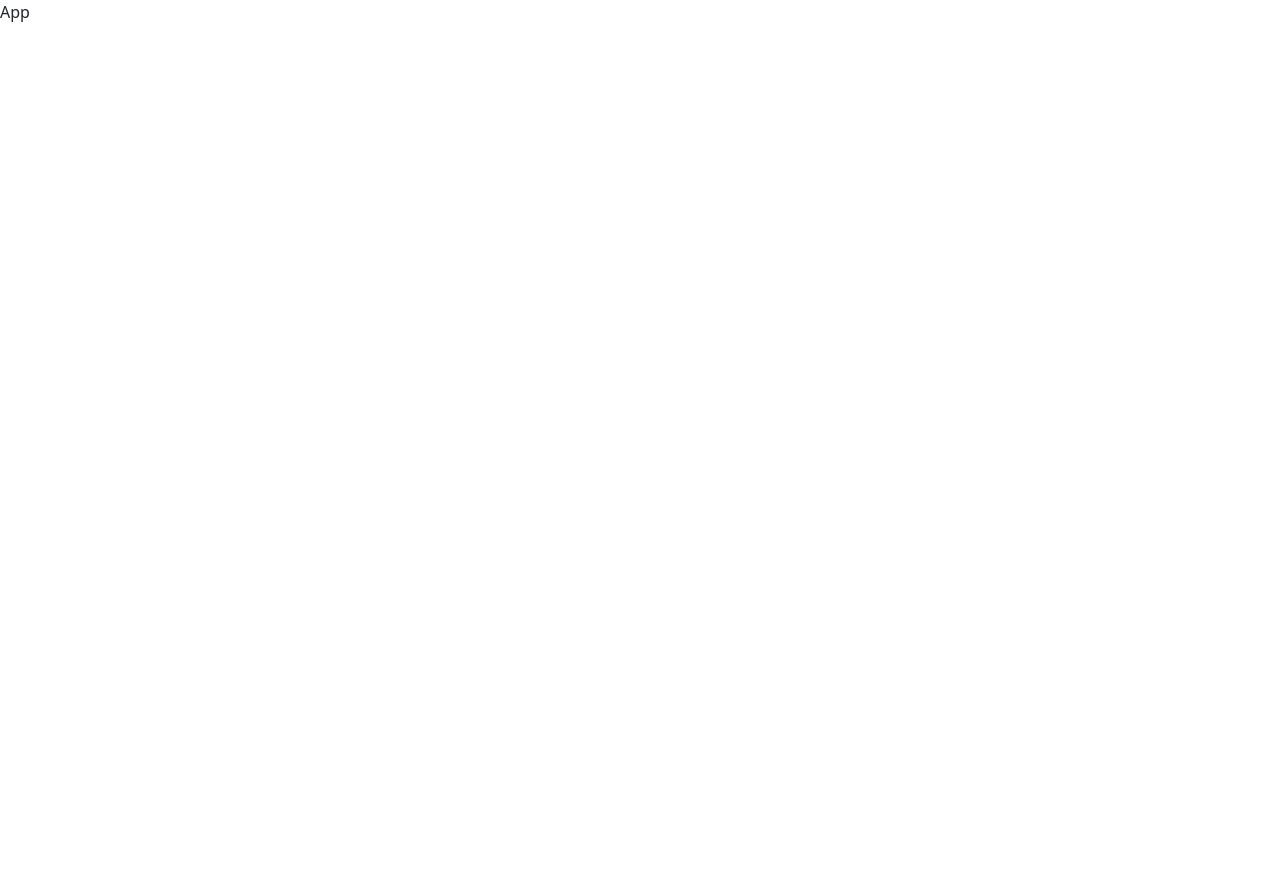
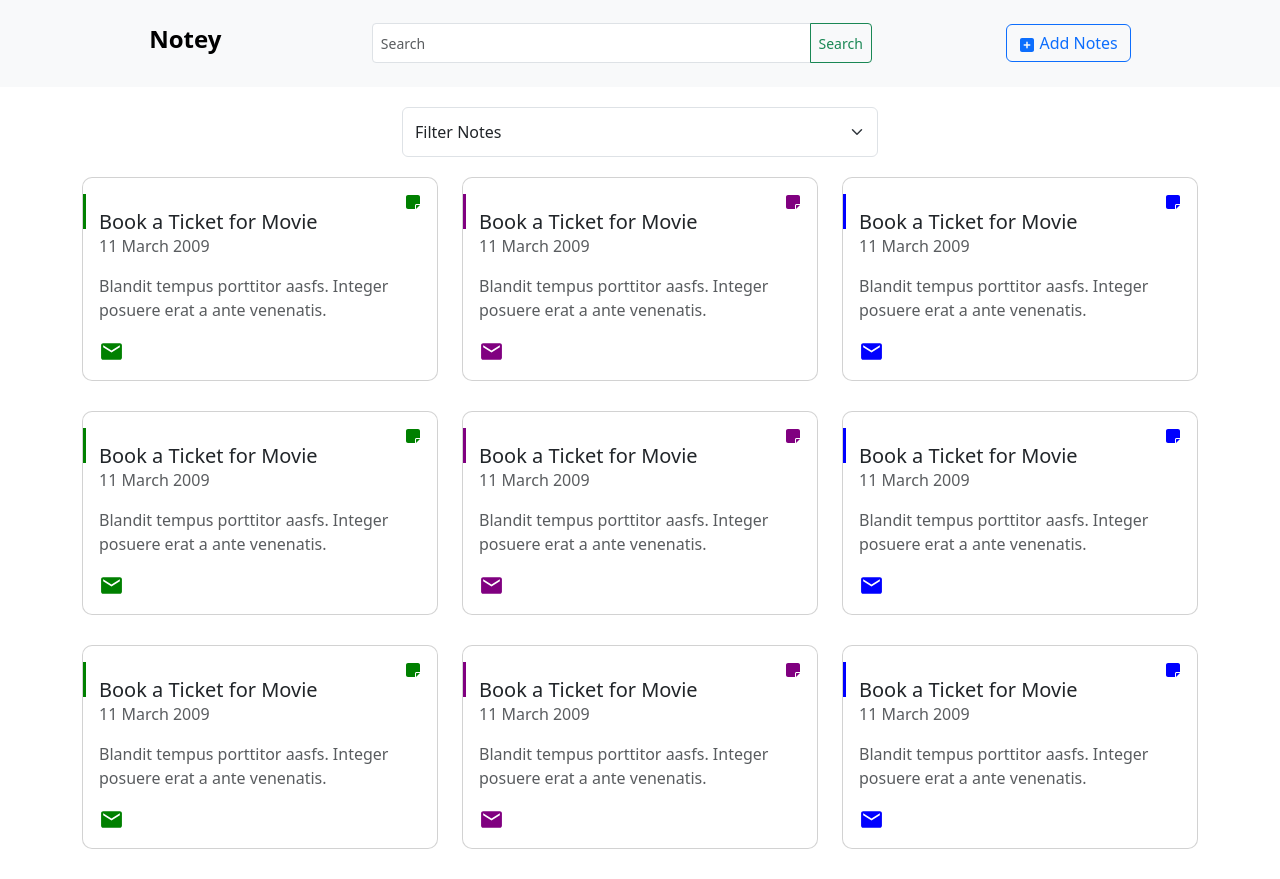
Before and after one commit to narayanan1208/notes-app, a React (Vite) app in the folder frontend/: page / in a window 1280 px wide. Before the commit the page ends 800 px from the top, so only its background shows below. Built offline with nearby package versions, Linux system fonts and the light colour scheme.

Commit message:
Updated App with component

```diff
--- a/frontend/src/App.jsx
+++ b/frontend/src/App.jsx
@@ -1,9 +1,26 @@
-function App() {
-  return (
-    <>
-      <div>App</div>
-    </>
+import {
+  createBrowserRouter,
+  createRoutesFromElements,
+  Route,
+  RouterProvider,
+} from "react-router-dom";
+import MainLayout from "./layouts/MainLayout";
+import HomePage from "./pages/HomePage";
+import AddNotes from "./pages/AddNotes";
+import EditNotePage from "./pages/EditNotePage";
+import NotePage from "./pages/NotePage";
+
+const App = () => {
+  const router = createBrowserRouter(
+    createRoutesFromElements(
+      <Route path="/" element={<MainLayout />}>
+        <Route index element={<HomePage />} />
+        <Route path="/add-notes" element={<AddNotes />} />
+      </Route>
+    )
   );
-}
+
+  return <RouterProvider router={router} />;
+};
 
 export default App;
```
